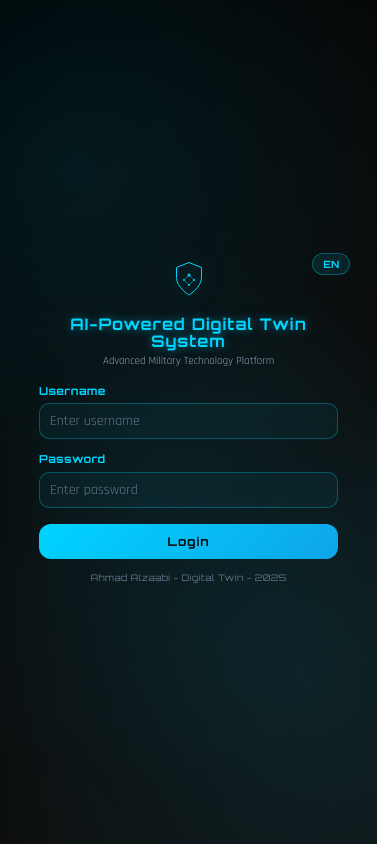
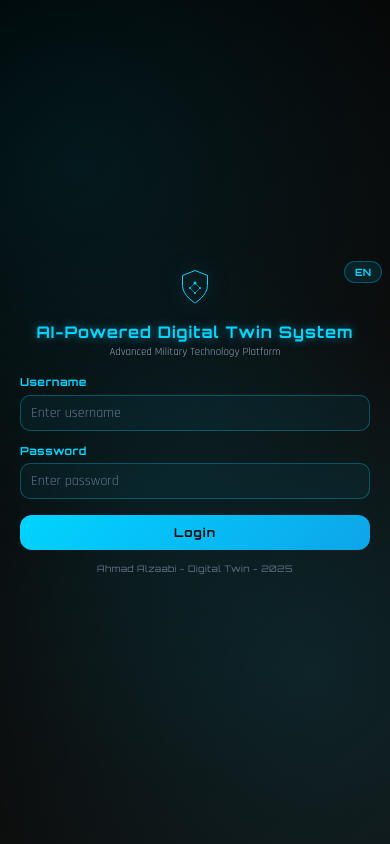
Before and after one commit to ahmalzaabi/my-digital-twin-app, a React (Vite) app: page / in a window 390 px wide. Built offline with nearby package versions, Linux system fonts and the light colour scheme.

Commit message:
Fix full width layout - eliminate empty space on ALL pages (login + main app)

```diff
--- a/src/App.css
+++ b/src/App.css
@@ -19,11 +19,14 @@ body {
 
 .app {
   min-height: 100vh;
+  width: 100vw;
   background: linear-gradient(135deg, #0a0a0a 0%, #1a1a2e 50%, #16213e 100%);
   color: #e2e8f0;
   font-family: 'Rajdhani', sans-serif;
   position: relative;
   overflow-x: hidden;
+  padding: 0;
+  margin: 0;
 }
 
 .app::before {
@@ -45,13 +48,15 @@ body {
 .app-header {
   background: rgba(15, 23, 42, 0.95);
   border-bottom: 1px solid rgba(0, 212, 255, 0.3);
-  padding: 20px 40px;
+  padding: 20px;
+  width: 100%;
   display: flex;
   justify-content: space-between;
   align-items: center;
   backdrop-filter: blur(10px);
   position: relative;
   z-index: 10;
+  box-sizing: border-box;
 }
 
 .app-header::before {
@@ -102,9 +107,11 @@ body {
 
 /* Main content */
 .app-main {
-  padding: 20px;
+  padding: 10px;
+  width: 100%;
   position: relative;
   z-index: 5;
+  box-sizing: border-box;
 }
 
 .app-main > div {
@@ -119,10 +126,11 @@ body {
 /* Mobile Responsive */
 @media (max-width: 768px) {
   .app-header {
-    padding: 15px 20px;
+    padding: 15px 10px;
     flex-direction: column;
     gap: 15px;
     text-align: center;
+    width: 100%;
   }
 
   .app-header h1 {
@@ -135,17 +143,30 @@ body {
   }
 
   .app-main {
-    padding: 15px;
+    padding: 5px;
+    width: 100%;
   }
 }
 
 @media (max-width: 480px) {
+  .app {
+    width: 100vw;
+    padding: 0;
+    margin: 0;
+  }
+
+  .app-header {
+    padding: 10px 5px;
+    width: 100%;
+  }
+
   .app-header h1 {
     font-size: 20px;
   }
 
   .app-main {
-    padding: 10px;
+    padding: 2px;
+    width: 100%;
   }
 }
 
--- a/src/components/LoginPage.css
+++ b/src/components/LoginPage.css
@@ -2,6 +2,7 @@
 
 .login-container {
   min-height: 100vh;
+  width: 100vw;
   background: linear-gradient(135deg, #000000 0%, #0a0a0a 50%, #111111 100%);
   display: flex;
   justify-content: center;
@@ -9,6 +10,8 @@
   font-family: 'Rajdhani', sans-serif;
   position: relative;
   overflow: hidden;
+  padding: 0;
+  margin: 0;
 }
 
 .login-container::before {
@@ -29,8 +32,9 @@
   background: transparent;
   border: none;
   border-radius: 0;
-  padding: 40px;
-  min-width: 400px;
+  padding: 20px;
+  width: 100%;
+  max-width: none;
   box-shadow: none;
   position: relative;
   backdrop-filter: none;
@@ -263,15 +267,15 @@
 /* Mobile Responsive */
 @media (max-width: 768px) {
   .login-container {
-    padding: 20px;
+    padding: 0;
+    width: 100vw;
   }
 
   .login-card {
-    min-width: 300px;
-    max-width: 400px;
     width: 100%;
+    max-width: none;
     padding: 25px 20px;
-    margin: 10px auto;
+    margin: 0;
     min-height: auto;
     max-height: 90vh;
     overflow-y: auto;
@@ -328,14 +332,17 @@
 /* iPhone 14 Pro Max specific optimizations */
 @media (max-width: 480px) and (min-height: 800px) {
   .login-container {
-    padding: 5px;
+    padding: 0;
     justify-content: flex-start;
     padding-top: 40px;
+    width: 100vw;
   }
 
   .login-card {
-    padding: 12px 8px;
+    padding: 12px 15px;
     max-height: 98vh;
+    width: 100%;
+    max-width: none;
   }
 
   .logo-section {
@@ -386,19 +393,20 @@
 /* General mobile phones */
 @media (max-width: 480px) {
   .login-container {
-    padding: 10px;
+    padding: 0;
     min-height: 100vh;
     min-height: 100svh; /* Safari viewport height */
+    width: 100vw;
     display: flex;
     flex-direction: column;
     justify-content: center;
   }
 
   .login-card {
-    width: 95%;
-    max-width: 400px;
+    width: 100%;
+    max-width: none;
     padding: 15px 20px;
-    margin: 0 auto;
+    margin: 0;
     max-height: 95vh;
     max-height: 95svh;
     background: transparent;
```
Also changed, not shown: 1 other file (tests, documents, lock files or other folders).
